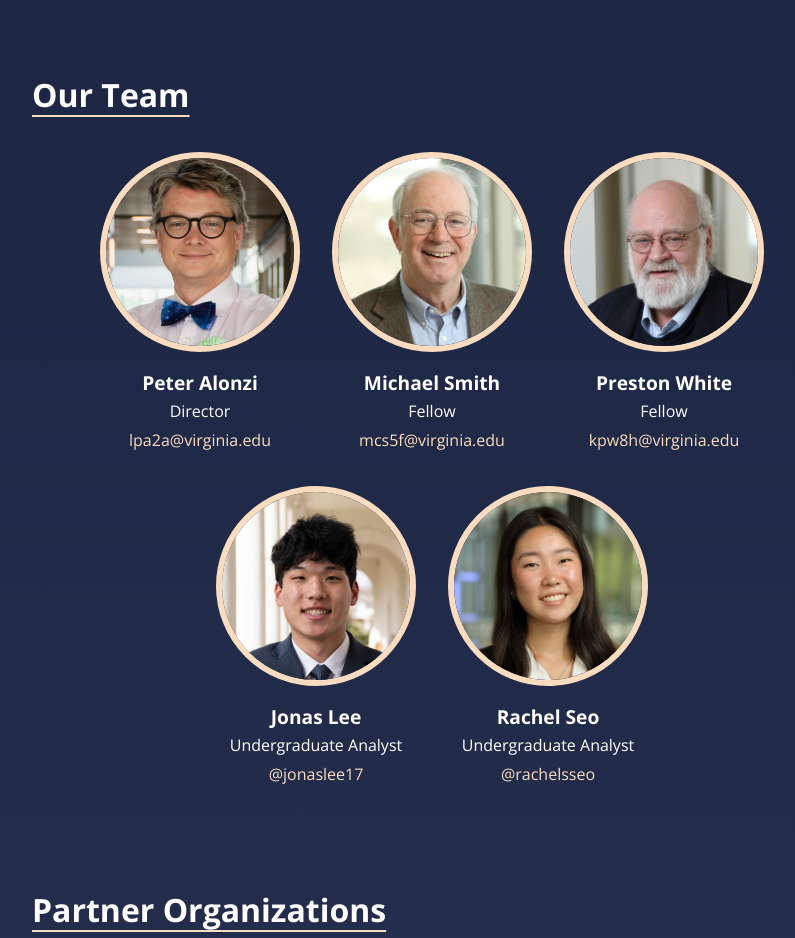
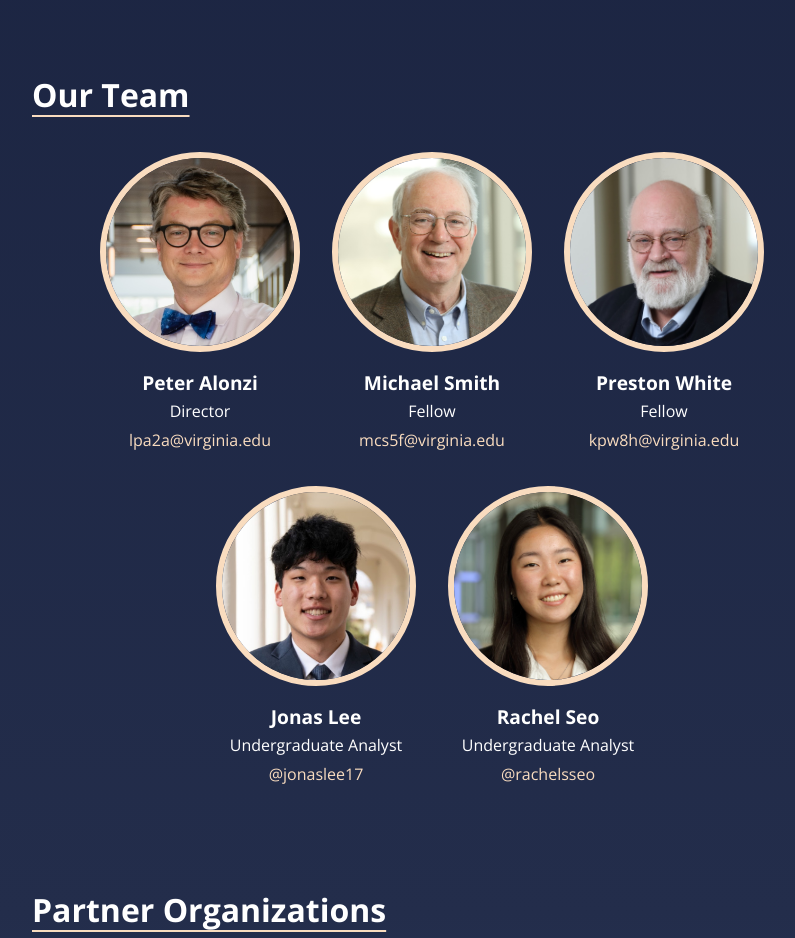
Before and after one commit to bellaelu/cjdti-bella, a plain HTML site: page docs/index.html in a window 1280 px wide. Shown: the part 2100-3038 px from the top of the page, without its empty margins (208-1003 px from the left). Drawn offline with nearby package versions, Linux system fonts and the light colour scheme; a web font is replaced by a local one.

Commit message:
move head

```diff
--- a/docs/styles.css
+++ b/docs/styles.css
@@ -959,7 +959,7 @@ a:hover {
  Y controls up/down — smaller % moves up, larger % moves down */
 .team-image[alt="Peter Alonzi"] {
     transform: scale(1.2);
-    object-position: 50% 20%;
+    object-position: 60% 10%;
 }
 
 .team-image[alt="Michael Smith"] {
```
